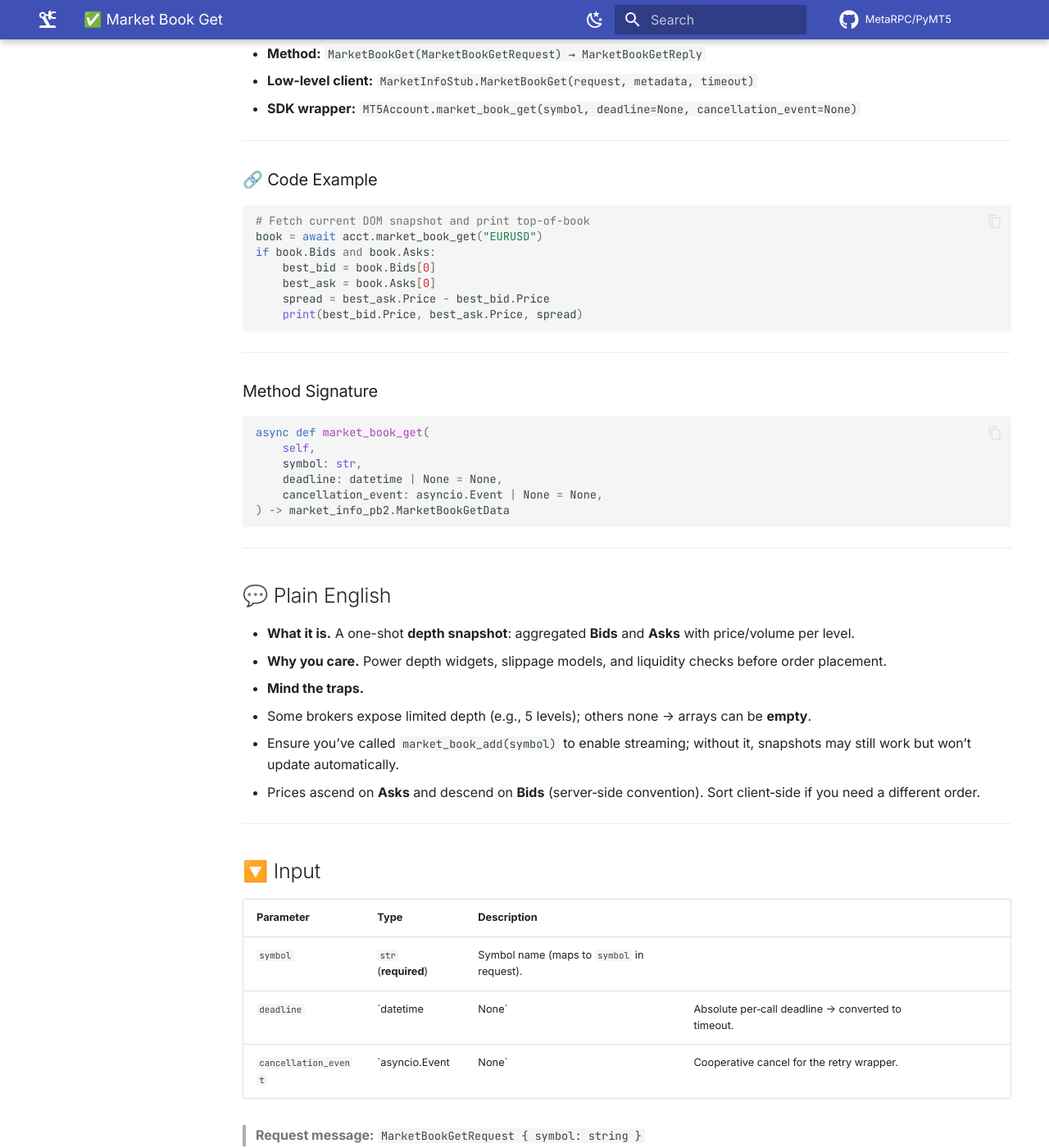
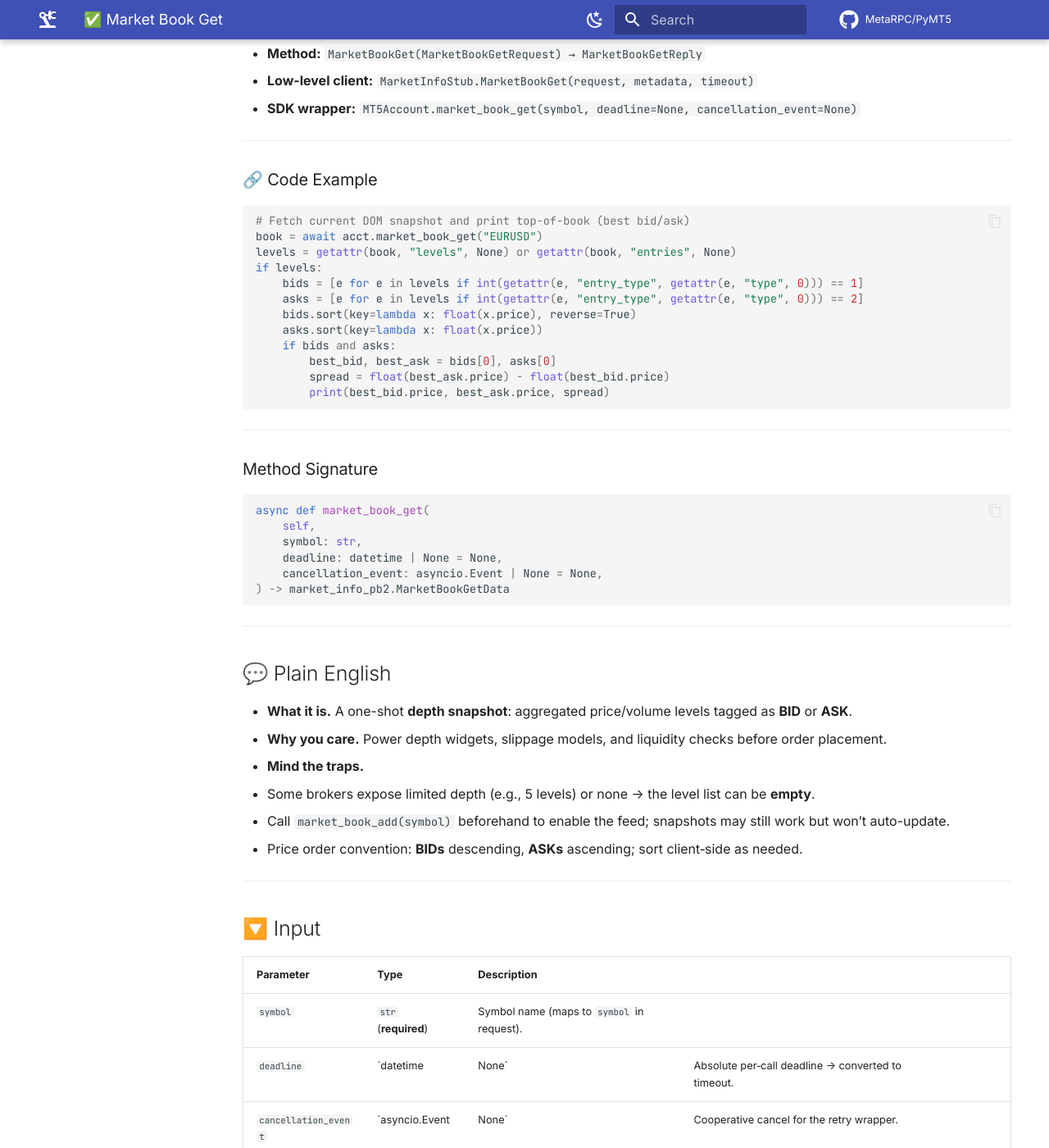
Before and after one commit to MetaRPC/PyMT5, an MkDocs documentation site: the page built from docs/MT5Account/Symbols_and_Market/market_book_get.md, in a window 1280 px wide and 1400 px high, scrolled down 514 px. Shown: the whole window at 82% size. Built offline with MkDocs 1.6.1 and Material for MkDocs 9.7.7, drawn with Linux system fonts in a browser that asks for light colours; comment, search, counter and statistics services are not loaded; some of the changed text lies outside the part shown.

Commit message:
Update market_book_get.md

````diff
--- a/docs/MT5Account/Symbols_and_Market/market_book_get.md
+++ b/docs/MT5Account/Symbols_and_Market/market_book_get.md
@@ -22,13 +22,18 @@
 ### 🔗 Code Example
 
 ```python
-# Fetch current DOM snapshot and print top-of-book
+# Fetch current DOM snapshot and print top-of-book (best bid/ask)
 book = await acct.market_book_get("EURUSD")
-if book.Bids and book.Asks:
-    best_bid = book.Bids[0]
-    best_ask = book.Asks[0]
-    spread = best_ask.Price - best_bid.Price
-    print(best_bid.Price, best_ask.Price, spread)
+levels = getattr(book, "levels", None) or getattr(book, "entries", None)
+if levels:
+    bids = [e for e in levels if int(getattr(e, "entry_type", getattr(e, "type", 0))) == 1]
+    asks = [e for e in levels if int(getattr(e, "entry_type", getattr(e, "type", 0))) == 2]
+    bids.sort(key=lambda x: float(x.price), reverse=True)
+    asks.sort(key=lambda x: float(x.price))
+    if bids and asks:
+        best_bid, best_ask = bids[0], asks[0]
+        spread = float(best_ask.price) - float(best_bid.price)
+        print(best_bid.price, best_ask.price, spread)
 ```
 
 ---
@@ -48,13 +53,13 @@ async def market_book_get(
 
 ## 💬 Plain English
 
-* **What it is.** A one-shot **depth snapshot**: aggregated **Bids** and **Asks** with price/volume per level.
+* **What it is.** A one-shot **depth snapshot**: aggregated price/volume levels tagged as **BID** or **ASK**.
 * **Why you care.** Power depth widgets, slippage models, and liquidity checks before order placement.
 * **Mind the traps.**
 
-  * Some brokers expose limited depth (e.g., 5 levels); others none → arrays can be **empty**.
-  * Ensure you’ve called `market_book_add(symbol)` to enable streaming; without it, snapshots may still work but won’t update automatically.
-  * Prices ascend on **Asks** and descend on **Bids** (server‑side convention). Sort client‑side if you need a different order.
+  * Some brokers expose limited depth (e.g., 5 levels) or none → the level list can be **empty**.
+  * Call `market_book_add(symbol)` beforehand to enable the feed; snapshots may still work but won’t auto-update.
+  * Price order convention: **BIDs** descending, **ASKs** ascending; sort client‑side as needed.
 
 ---
 
@@ -74,17 +79,17 @@ async def market_book_get(
 
 ### Payload: `MarketBookGetData`
 
-| Field  | Proto Type                     | Description                        |
-| ------ | ------------------------------ | ---------------------------------- |
-| `Bids` | `repeated MarketBookPriceData` | Bid ladder (price levels to buy).  |
-| `Asks` | `repeated MarketBookPriceData` | Ask ladder (price levels to sell). |
+| Field    | Proto Type               | Description                                     |
+| -------- | ------------------------ | ----------------------------------------------- |
+| `levels` | `repeated MarketBookRow` | Unified list of depth levels (**BID**/**ASK**). |
 
-#### `MarketBookPriceData`
+#### `MarketBookRow`
 
-| Field    | Proto Type | Description                 |
-| -------- | ---------- | --------------------------- |
-| `Price`  | `double`   | Price for this level.       |
-| `Volume` | `double`   | Volume at this price level. |
+| Field        | Proto Type | Description                      |
+| ------------ | ---------- | -------------------------------- |
+| `entry_type` | `int32`    | **1 = BID**, **2 = ASK**.        |
+| `price`      | `double`   | Price for this level.            |
+| `volume`     | `double`   | Volume/size at this price level. |
 
 > **Wire reply:** `MarketBookGetReply { data: MarketBookGetData, error: Error? }`
 > SDK returns `reply.data`.
@@ -105,18 +110,21 @@ async def market_book_get(
 
 **See also:** [market\_book\_add.md](./market_book_add.md), [market\_book\_release.md](./market_book_release.md), [on\_symbol\_tick.md](../Subscriptions_Streaming/on_symbol_tick.md)
 
-
 ## Usage Examples
 
 ### 1) Render a compact depth table
 
 ```python
 book = await acct.market_book_get("XAUUSD")
+levels = getattr(book, "levels", None) or getattr(book, "entries", None) or []
+# split and sort
+bids = sorted((e for e in levels if int(getattr(e, "entry_type", getattr(e, "type", 0))) == 1), key=lambda x: x.price, reverse=True)
+asks = sorted((e for e in levels if int(getattr(e, "entry_type", getattr(e, "type", 0))) == 2), key=lambda x: x.price)
 print("BID       VOL   |   ASK       VOL")
-for i in range(max(len(book.Bids), len(book.Asks))):
-    b = book.Bids[i] if i < len(book.Bids) else None
-    a = book.Asks[i] if i < len(book.Asks) else None
-    print(f"{getattr(b,'Price',None):>8} {getattr(b,'Volume',None):>6} | {getattr(a,'Price',None):>8} {getattr(a,'Volume',None):>6}")
+for i in range(max(len(bids), len(asks))):
+    b = bids[i] if i < len(bids) else None
+    a = asks[i] if i < len(asks) else None
+    print(f"{getattr(b,'price',None):>8} {getattr(b,'volume',None):>6} | {getattr(a,'price',None):>8} {getattr(a,'volume',None):>6}")
 ```
 
 ### 2) With deadline & cancel
@@ -131,21 +139,23 @@ res = await acct.market_book_get(
     deadline=datetime.now(timezone.utc) + timedelta(seconds=2),
     cancellation_event=cancel_event,
 )
-print(len(res.Bids), len(res.Asks))
+levels = getattr(res, "levels", None) or getattr(res, "entries", None) or []
+print(len(levels))
 ```
 
-### 3) Compute VWAP of top N levels
+### 3) Compute VWAP of top N bids/asks
 
 ```python
 N = 5
 book = await acct.market_book_get("BTCUSD")
+levels = getattr(book, "levels", None) or getattr(book, "entries", None) or []
+bids = sorted((e for e in levels if int(getattr(e, "entry_type", getattr(e, "type", 0))) == 1), key=lambda x: x.price, reverse=True)[:N]
+asks = sorted((e for e in levels if int(getattr(e, "entry_type", getattr(e, "type", 0))) == 2), key=lambda x: x.price)[:N]
 
-# English-only comments per project style
-def vwap(levels):
-    take = levels[:N]
-    vol = sum(l.Volume for l in take)
-    return sum(l.Price * l.Volume for l in take) / vol if vol else None
+def vwap(rows):
+    vol = sum(r.volume for r in rows)
+    return sum(r.price * r.volume for r in rows) / vol if vol else None
 
-print("vwap bid:", vwap(book.Bids))
-print("vwap ask:", vwap(book.Asks))
+print("vwap bid:", vwap(bids))
+print("vwap ask:", vwap(asks))
 ```
````
